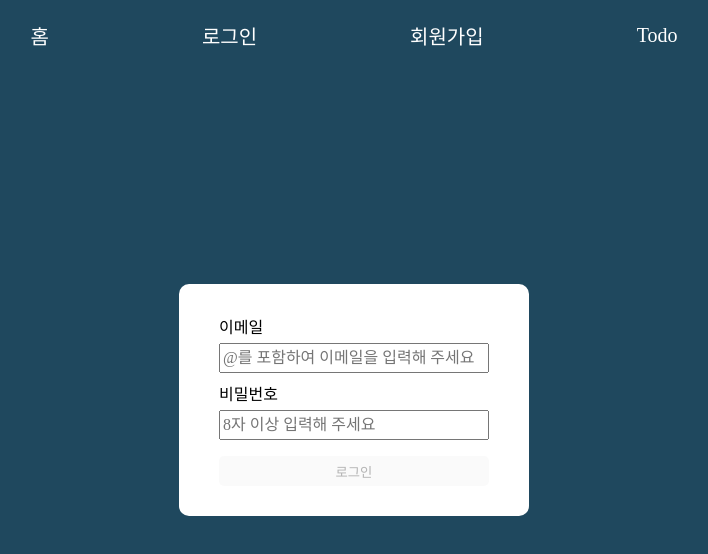
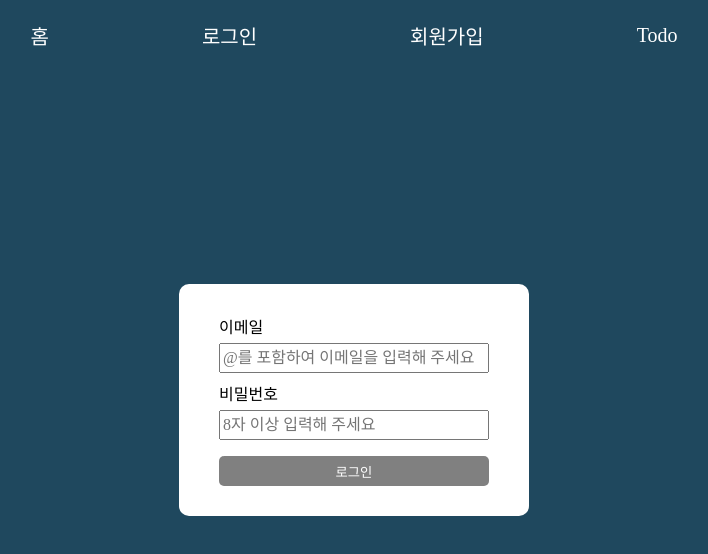
Before and after one commit to chochojj/wanted-pre-onboarding-frontend, a React (Create React App) app: page /signin in a window 1280 px wide. Shown: the top 554 px of the page, without its empty margins (286-994 px from the left). Built offline with nearby package versions, Linux system fonts and the light colour scheme; a web font is replaced by a local one.

Commit message:
feat : 버튼 컴포넌트 작성

```diff
--- a/src/component/common/Button.js
+++ b/src/component/common/Button.js
@@ -1,5 +1,22 @@
-const Button = () => {
-  return <div></div>;
+import React from "react";
+import styled from "styled-components";
+
+const StyledButton = styled.button`
+  width: 100%;
+  height: 30px;
+  color: white;
+  background-color: ${(props) =>
+    props.disabled ? props.bgColor || "grey" : props.bgColor || "#1F485E"};
+  border: none;
+  cursor: ${(props) => (props.disabled ? "not-allowed" : "pointer")};
+`;
+
+const Button = ({ children, disabled, bgColor, ...props }) => {
+  return (
+    <StyledButton disabled={disabled} bgColor={bgColor} {...props}>
+      {children}
+    </StyledButton>
+  );
 };
 
 export default Button;
--- a/src/pages/SignIn.js
+++ b/src/pages/SignIn.js
@@ -3,6 +3,7 @@ import { useState } from "react";
 import { useNavigate } from "react-router-dom";
 import { signinApi } from "../apis/api";
 import { useInput } from "../utils/useInput";
+import Button from "../component/common/Button";
 
 const SignIn = () => {
   const navigate = useNavigate();
@@ -48,13 +49,13 @@ const SignIn = () => {
           onChange={(e) => passwordInput.handleChange(e.target.value)}
         />
         {error && <span>{`로그인 에러 :${error}`}</span>}
-        <button
+        <Button
           type="submit"
           data-testid="signin-button"
           disabled={!emailInput.isValid || !passwordInput.isValid}
         >
           로그인
-        </button>
+        </Button>
       </Form>
     </Container>
   );
--- a/src/pages/SignUp.js
+++ b/src/pages/SignUp.js
@@ -3,6 +3,7 @@ import { useState } from "react";
 import { useNavigate } from "react-router-dom";
 import { signupApi } from "../apis/api";
 import { useInput } from "../utils/useInput";
+import Button from "../component/common/Button";
 
 const SignUp = () => {
   const navigate = useNavigate();
@@ -48,13 +49,13 @@ const SignUp = () => {
           onChange={(e) => passwordInput.handleChange(e.target.value)}
         />
         {error && <span>{`회원가입 에러 :${error}`}</span>}
-        <button
+        <Button
           type="submit"
           data-testid="signup-button"
           disabled={!emailInput.isValid || !passwordInput.isValid}
         >
           회원가입
-        </button>
+        </Button>
       </Form>
     </Container>
   );
```
